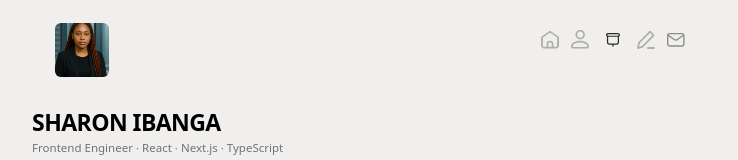
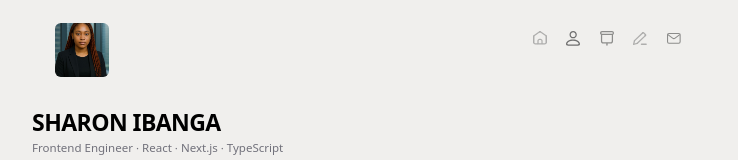
Before and after one commit to shashacodes/my-portfolio, a Next.js app: page /about in a window 1280 px wide. Shown: the top 160 px of the page, without its empty margins (270-1008 px from the left). Built offline with nearby package versions, Linux system fonts and the light colour scheme.

Commit message:
new changes

```diff
--- a/app/about/page.tsx
+++ b/app/about/page.tsx
@@ -74,7 +74,7 @@ export default function AboutPage() {
 
   return (
     <div className={`min-h-screen transition-colors duration-300 text-black md:text-lg text-xs ${bg} ${text}`}>
-<div className="w-full max-w-3xl mx-auto px-6 lg:px-8"><Header darkMode={darkMode} activePage="projects" />
+<div className="w-full max-w-3xl mx-auto px-6 lg:px-8"><Header darkMode={darkMode} activePage="about" />
 
         <div className="mb-8">
           <h1 className="text-2xl font-extrabold tracking-tight mb-0.5">SHARON IBANGA</h1>
--- a/app/components/Header.tsx
+++ b/app/components/Header.tsx
@@ -37,7 +37,7 @@ export default function Header({ darkMode, activePage }: HeaderProps) {
             <div
               key={page}
                 data-dark={darkMode}
-              className={`nav-item p-1.5 rounded-md ${darkMode ? "bg-zinc-700" : ""}`}
+              className={`nav-item p-1.5 rounded-md ${darkMode ? "bg-zinc-700" : "hover:bg-[#D9D9D9] "}`}
               aria-label={label}
             >
         <Image
@@ -53,8 +53,8 @@ export default function Header({ darkMode, activePage }: HeaderProps) {
                      <Image
           src={icon}
           alt={label}
-          width={18}
-          height={18}
+          width={14}
+          height={14}
 
                 className={`${muted} opacity-50 hover:opacity-100 transition-opacity duration-300`}
               />
--- /dev/null
+++ b/app/components/ThemeProvider.tsx
@@ -0,0 +1,41 @@
+"use client";
+
+import { createContext, useContext, useEffect, useState } from "react";
+
+interface ThemeContextType {
+  darkMode: boolean;
+  toggle: () => void;
+}
+
+const ThemeContext = createContext<ThemeContextType | null>(null);
+
+export function ThemeProvider({ children }: { children: React.ReactNode }) {
+  const [darkMode, setDarkMode] = useState(false);
+
+  useEffect(() => {
+    const saved = localStorage.getItem("theme");
+    setDarkMode(saved === "dark");
+  }, []);
+
+  useEffect(() => {
+    document.documentElement.classList.toggle("dark", darkMode);
+    localStorage.setItem("theme", darkMode ? "dark" : "light");
+  }, [darkMode]);
+
+  return (
+    <ThemeContext.Provider
+      value={{
+        darkMode,
+        toggle: () => setDarkMode((prev) => !prev),
+      }}
+    >
+      {children}
+    </ThemeContext.Provider>
+  );
+}
+
+export function useTheme() {
+  const context = useContext(ThemeContext);
+  if (!context) throw new Error("useTheme must be used within ThemeProvider");
+  return context;
+}
--- a/app/globals.css
+++ b/app/globals.css
@@ -46,6 +46,12 @@ button:focus {
 
 .nav-item {
   position: relative;
+    padding: 4px;
+
+}
+.nav-item:hover {
+    background-color: #D9D9D9;
+
 }
 
 .nav-item .tooltip {
@@ -72,3 +78,6 @@ button:focus {
   background: #ffffff;
   color: #000000;
 }
+.nav-item:hover[data-dark="true"] .tooltip {
+  background:D9D9D9 ;
+}
--- a/app/page.tsx
+++ b/app/page.tsx
@@ -132,7 +132,11 @@ export default function HomePage() {
             {articles.map((a, i) => (
               <div
                 key={i}
-                className={`flex items-start justify-between py-2.5 border-b bg-[#ECECEC] ${border} ${rowHover} cursor-pointer transition-colors -mx-2 px-2 rounded-sm gap-4`}
+                className={`flex items-start justify-between py-2.5 border-b bg-[#ECECEC ${
+                  darkMode
+                  ? "bg-zinc-700"
+                  :"bg-[#ECECEC]"
+                } ${border} ${rowHover} cursor-pointer transition-colors -mx-2 px-2 rounded-sm gap-4`}
               >
                 <span className="text-sm font-medium leading-snug">{a.title}</span>
                 <span className={`text-xs whitespace-nowrap pt-0.5 ${muted}`}>{a.date}</span>
```
Also changed, not shown: app/layout.tsx (+7 -0 lines).
